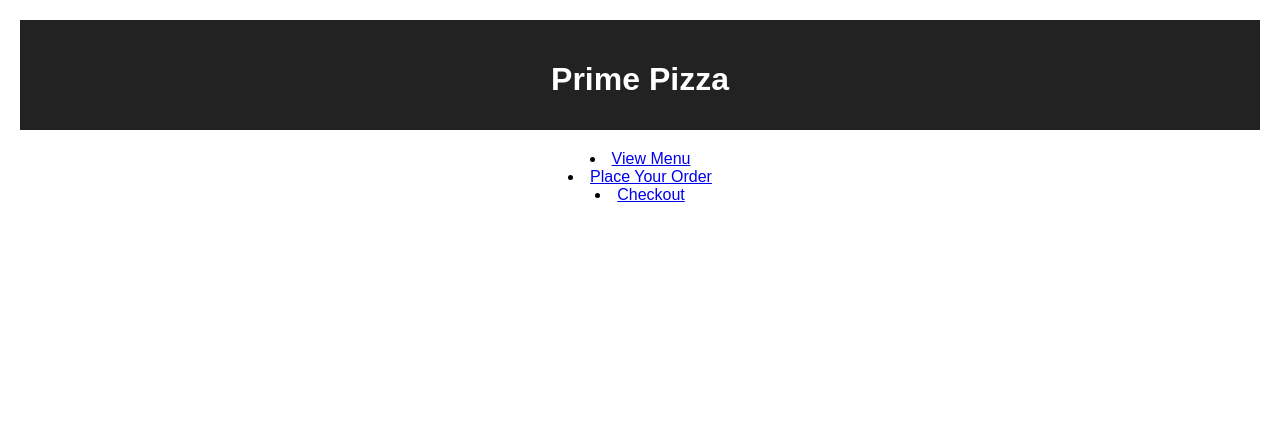
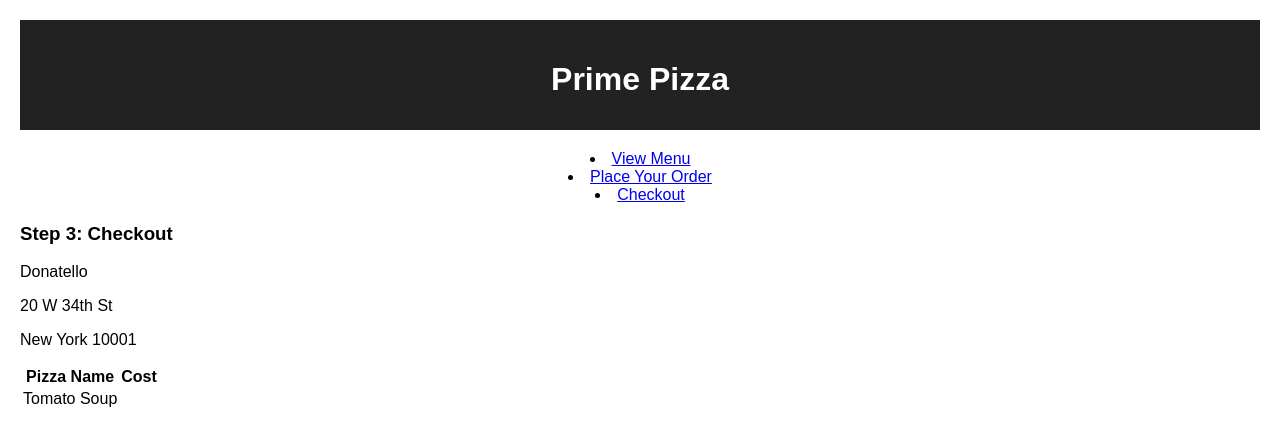
Before and after one commit to adairjenkins/redux-pizza-parlor, a React (Create React App) app: page /#/checkout in a window 1280 px wide. Before the commit this address led to /#/. Shown: the top 442 px of the page. Built offline with nearby package versions, Linux system fonts and the light colour scheme; no server answers.

Commit message:
adds post route

```diff
--- a/src/components/Checkout/Checkout.jsx
+++ b/src/components/Checkout/Checkout.jsx
@@ -7,10 +7,20 @@ function Checkout() {
     //clear the items from the cart
     //nav back to database
 
-    const array = useSelector(store => store.orderReducer);
-    const order = array[0]
+    const orderArray = useSelector(store => store.orderReducer);
+    const order = orderArray[0]
 
-    axios.post('/')
+    const handleCheckout = () => {
+
+        axios.post('/api/order', {order})
+        .then(response => {
+            //get
+        })
+        .catch(error => {
+            console.log('error in post', error);
+        })
+
+    }
 
     //POST OBJECT WILL LOOK LIKE THIS:
     // {
@@ -49,12 +59,14 @@ function Checkout() {
                     </thead>
                     <tbody>
                     <tr>
-                        <td>Alfreds Futterkiste</td>
-                        <td>Maria Anders</td>
+                        {order.pizzas.map((pizza) => {
+                            return(<td key={pizza.id}>{pizza.name}</td>)
+                        })}
                     </tr>
                     </tbody>
                 </table>
             </div>
+
         </>
     )
 }
--- a/src/index.js
+++ b/src/index.js
@@ -15,13 +15,7 @@ const testOrder = [{
         zip: "10001",
         total: "27.98",
         type: "Pickup",
-        pizzas: [{
-            id: "1",
-            quantity: "1"
-        }, {
-            id: "2",
-            quantity: "1"
-        }]
+        pizzas: [{id: "1", name: "Tomato Soup", price: "12.99"}]
     }]
 
 
```
